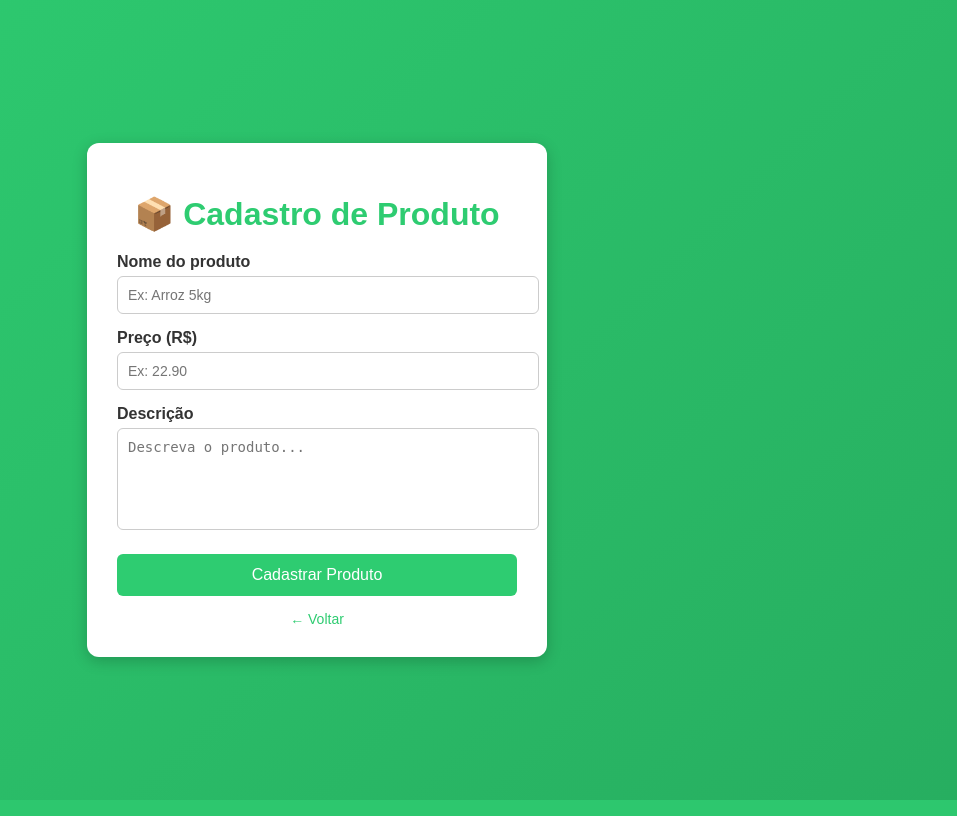
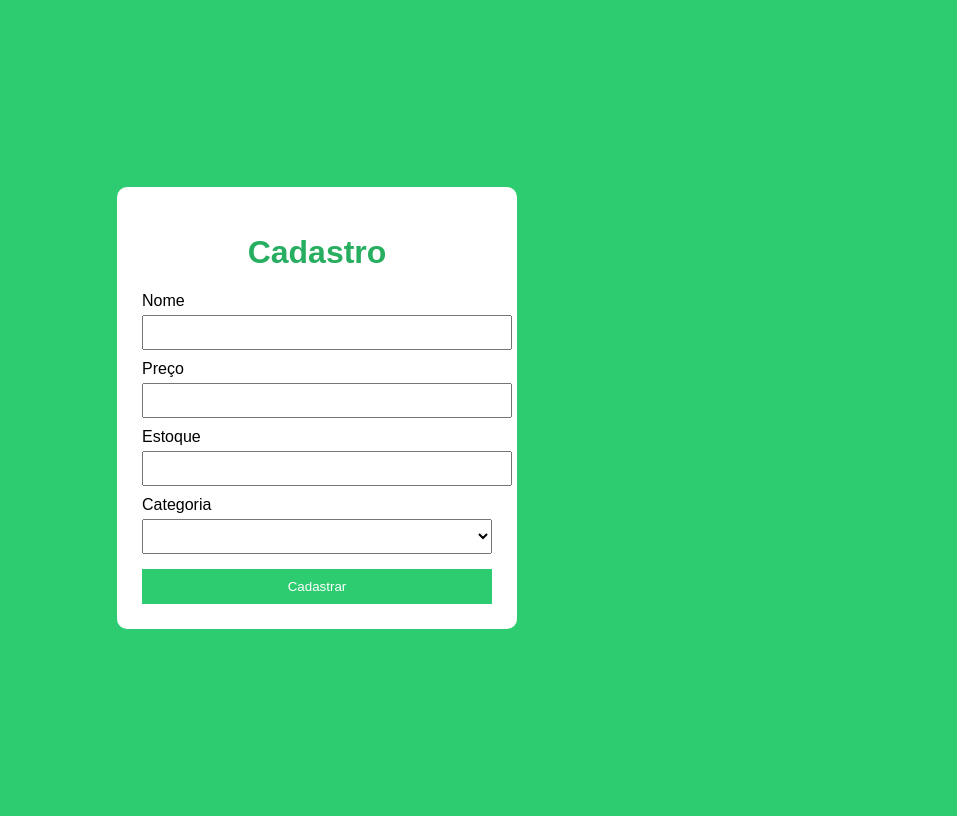
Before and after one commit to Kaylan515/Atividade-FASTAPI---ORM, a FastAPI app: page /produtos/cadastro in a window 1280 px wide. Shown: the whole page, without its empty margins (323-1280 px from the left). Run offline with FastAPI, Linux system fonts and the light colour scheme; lists and menus that the app fills with data are empty.

Commit message:
Quase completantando a rota de categorias

```diff
--- a/main.py
+++ b/main.py
@@ -28,3 +28,32 @@ def home(request: Request):
 @app.get("/produtos/cadastro", response_class=HTMLResponse)
 def exibir_produto(request: Request):
     return templates.TemplateResponse(request, "cadastro_produto.html", {"request": request})
+
+#Rota para cadastrar um produto
+@app.post("/produtos")
+def cadastrar_produto(
+    nome: str = Form(...),
+    preco: float = Form(...),
+    estoque: int = Form(...),
+    categoria_id: int = Form(...),
+    db: Session = Depends(get_db)
+):
+    novo_produto = Produto(
+        nome=nome,
+        preco=preco,
+        estoque=estoque,
+        categoria_id=categoria_id
+    )
+
+    db.add(novo_produto)
+    db.commit()
+
+    return RedirectResponse(url="/", status_code=303)
+
+@app.get("/produtos/novo")
+def formulario_produto(request: Request, db: Session = Depends(get_db)):
+    categorias = db.query(Categoria).all()
+    return templates.TemplateResponse("cadastro_produto.html", {
+        "request": request,
+        "categorias": categorias
+    })
--- a/templates/cadastro_produto.html
+++ b/templates/cadastro_produto.html
@@ -2,14 +2,12 @@
 <html lang="pt-br">
 <head>
 <meta charset="UTF-8">
-    <meta name="viewport" content="width=device-width, initial-scale=1.0">
 <title>Cadastro de Produto</title>
 
 <style>
     body {
-            margin: 0;
-            font-family: Arial, sans-serif;
-            background: linear-gradient(135deg, #2ecc71, #27ae60);
+        font-family: Arial;
+        background: #2ecc71;
         display: flex;
         justify-content: center;
         align-items: center;
@@ -18,96 +16,68 @@
 
     .card {
         background: white;
-            padding: 30px;
-            border-radius: 12px;
-            width: 100%;
-            max-width: 400px;
-            box-shadow: 0 4px 15px rgba(0,0,0,0.2);
+        padding: 25px;
+        border-radius: 10px;
+        width: 350px;
     }
 
     h1 {
         text-align: center;
-            color: #2ecc71;
-            margin-bottom: 20px;
+        color: #27ae60;
     }
 
     label {
+        margin-top: 10px;
         display: block;
-            margin-top: 15px;
-            font-weight: bold;
-            color: #333;
     }
 
-        input, textarea {
+    input, select {
         width: 100%;
-            padding: 10px;
+        padding: 8px;
         margin-top: 5px;
-            border-radius: 6px;
-            border: 1px solid #ccc;
-            font-size: 14px;
-        }
-
-        input:focus, textarea:focus {
-            border-color: #2ecc71;
-            outline: none;
-            box-shadow: 0 0 5px rgba(46, 204, 113, 0.5);
-        }
-
-        textarea {
-            resize: none;
-            height: 80px;
     }
 
     button {
+        margin-top: 15px;
         width: 100%;
-            margin-top: 20px;
-            padding: 12px;
-            background-color: #2ecc71;
+        padding: 10px;
+        background: #2ecc71;
+        color: white;
         border: none;
-            color: white;
-            font-size: 16px;
-            border-radius: 6px;
         cursor: pointer;
-            transition: 0.3s;
     }
 
     button:hover {
-            background-color: #27ae60;
-        }
-
-        .voltar {
-            display: block;
-            text-align: center;
-            margin-top: 15px;
-            text-decoration: none;
-            color: #2ecc71;
-            font-size: 14px;
-        }
-
-        .voltar:hover {
-            text-decoration: underline;
+        background: #27ae60;
     }
 </style>
 </head>
 <body>
 
 <div class="card">
-        <h1>📦 Cadastro de Produto</h1>
+    <h1>Cadastro</h1>
 
-        <form action="/produtos/cadastro" method="post">
-            <label for="nome">Nome do produto</label>
-            <input type="text" id="nome" name="nome" placeholder="Ex: Arroz 5kg" required>
+    <form action="/produtos" method="post">
+        <label>Nome</label>
+        <input type="text" name="nome" required>
 
-            <label for="preco">Preço (R$)</label>
-            <input type="number" id="preco" name="preco" step="0.01" placeholder="Ex: 22.90" required>
+        <label>Preço</label>
+        <input type="number" step="0.01" name="preco" required>
 
-            <label for="descricao">Descrição</label>
-            <textarea id="descricao" name="descricao" placeholder="Descreva o produto..." required></textarea>
+        <label>Estoque</label>
+        <input type="number" name="estoque" required>
 
-            <button type="submit">Cadastrar Produto</button>
+        <label>Categoria</label>
+        <select name="categoria_id" required>
+            {% for categoria in categorias %}
+                <option value="{{ categoria.id }}">
+                    {{ categoria.nome }}
+                </option>
+            {% endfor %}
+        </select>
+
+        <button type="submit">Cadastrar</button>
     </form>
-
-        <a href="/" class="voltar">← Voltar</a>
 </div>
 
 </body>
```
Lines whose indentation alone changed are shown as unchanged.
